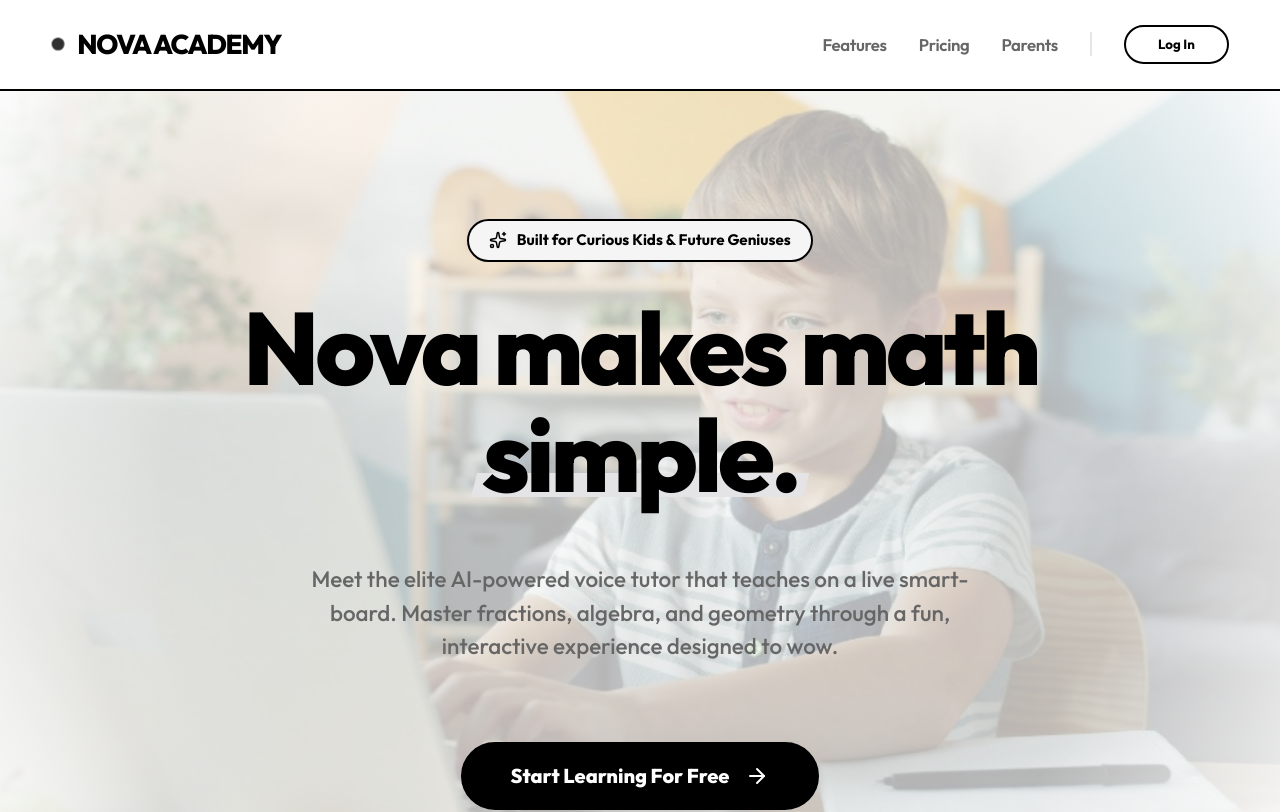
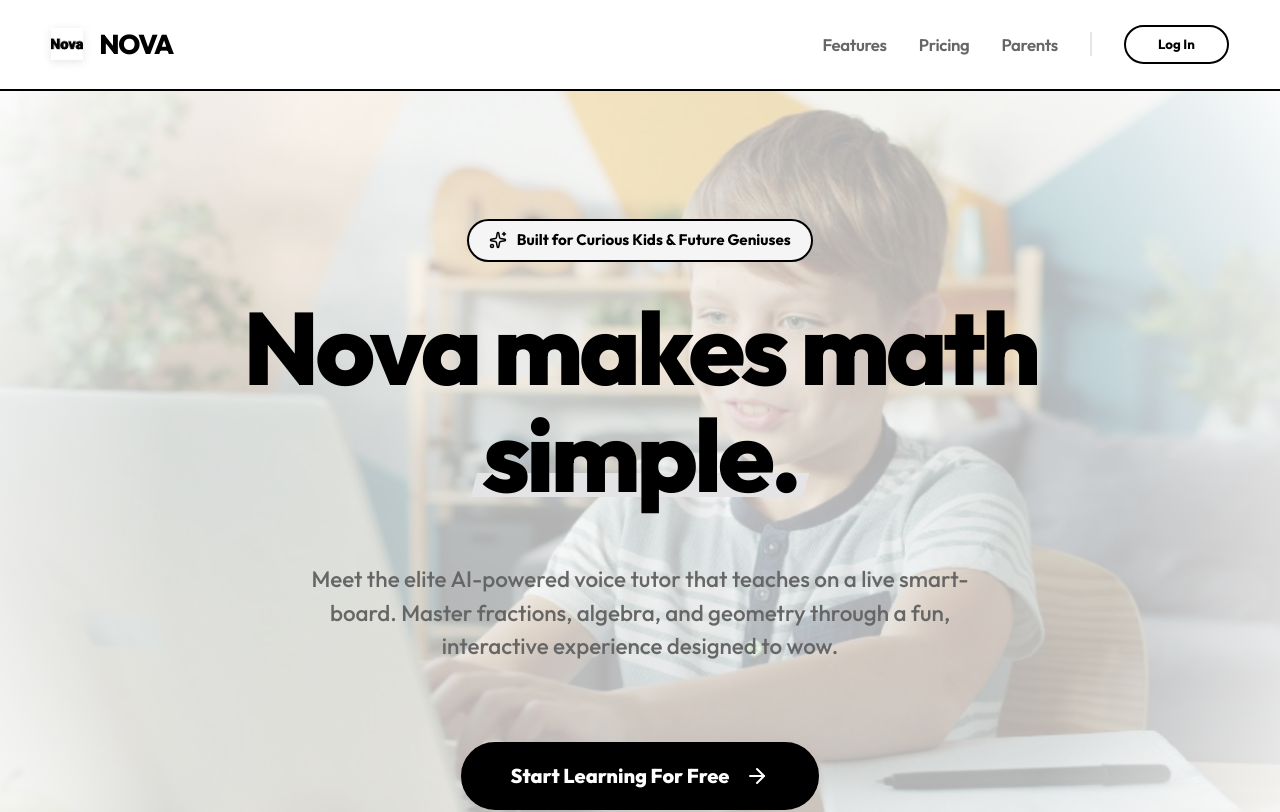
Before and after one commit to kingofalldevs/voice-tutor-frontend, a React (Vite) app: page / in a window 1280 px wide. Shown: the top 812 px of the page. Built offline with nearby package versions, Linux system fonts and the light colour scheme; no server answers.

Commit message:
Branding: Integrated new Nova logo and favicon. Prompt: Refined pedagogical flow and synchronized speech/board rules.

```diff
--- a/index.html
+++ b/index.html
@@ -2,11 +2,11 @@
 <html lang="en">
   <head>
     <meta charset="UTF-8" />
-    <link rel="icon" type="image/svg+xml" href="/favicon.svg" />
+    <link rel="icon" type="image/png" href="/favicon.png" />
     <meta name="viewport" content="width=device-width, initial-scale=1.0" />
-    <meta name="description" content="Voice Chat AI — A ChatGPT-style voice assistant. Speak naturally and get intelligent responses read aloud." />
-    <meta name="theme-color" content="#020617" />
-    <title>Voice Chat AI</title>
+    <meta name="description" content="Nova Academy — The elite AI Mathematics Tutor for Curious Minds." />
+    <meta name="theme-color" content="#ffffff" />
+    <title>Nova Academy</title>
   </head>
   <body>
     <div id="root"></div>
--- a/src/App.css
+++ b/src/App.css
@@ -19,9 +19,22 @@
   z-index: 100;
 }
 
+.app-header .logo-section {
+  display: flex;
+  align-items: center;
+  gap: 0.8rem;
+  cursor: help;
+}
+
+.app-header .logo-img {
+  width: 32px;
+  height: 32px;
+  object-fit: contain;
+}
+
 .logo {
   font-family: 'Outfit', sans-serif;
-  font-size: 1.75rem;
+  font-size: 1.5rem;
   font-weight: 900;
   margin: 0;
   color: var(--primary-accent);
--- a/src/App.jsx
+++ b/src/App.jsx
@@ -203,11 +203,12 @@ function App() {
       {showPicker && <LessonPickerModal onSelect={handleLessonSelect} onDismiss={() => setShowPicker(false)} />}
 
       <header className="app-header">
-        <h1 className="logo"
+        <div className="logo-section"
           onMouseEnter={() => setShowDiagnostics(true)}
           onMouseLeave={() => setShowDiagnostics(false)}>
-          Nova AI
-        </h1>
+          <img src="/logo.png" alt="Nova Logo" className="logo-img" />
+          <h1 className="logo">Nova AI</h1>
+        </div>
         {showDiagnostics && (
           <div className="diagnostic-popup">
             <p><strong>UID:</strong> {user.uid}</p>
--- a/src/components/LandingPage.css
+++ b/src/components/LandingPage.css
@@ -19,32 +19,14 @@
 .logo-section {
   display: flex;
   align-items: center;
-  gap: 0.75rem;
+  gap: 1rem;
 }
 
-.nova-dot {
-  width: 14px;
-  height: 14px;
-  background: var(--primary-accent);
-  border-radius: 50%;
-  animation: pulse 2s infinite ease-in-out;
-}
-
-@keyframes pulse {
-  0% {
-    transform: scale(0.9);
-    opacity: 0.8;
-  }
-
-  50% {
-    transform: scale(1.1);
-    opacity: 1;
-  }
-
-  100% {
-    transform: scale(0.9);
-    opacity: 0.8;
-  }
+.logo-img {
+  width: 32px;
+  height: 32px;
+  object-fit: contain;
+  filter: drop-shadow(0 2px 4px rgba(0,0,0,0.1));
 }
 
 .logo-section h1 {
--- a/src/components/LandingPage.jsx
+++ b/src/components/LandingPage.jsx
@@ -7,8 +7,8 @@ export default function LandingPage({ onLoginClick }) {
     <div className="landing-container">
       <nav className="landing-nav">
         <div className="logo-section">
-           <div className="nova-dot"></div>
-           <h1>Nova Academy</h1>
+          <img src="/logo.png" alt="Nova Logo" className="logo-img" />
+          <h1>Nova</h1>
         </div>
         <div className="nav-actions">
           <span className="nav-link" onClick={() => window.scrollTo(0, document.body.scrollHeight)}>Features</span>
@@ -64,7 +64,7 @@ export default function LandingPage({ onLoginClick }) {
         <div className="footer-content">
           <div className="footer-brand">
             <div className="logo-section">
-               <div className="nova-dot"></div>
+              <img src="/logo.png" alt="Nova Logo" className="logo-img" />
               <h2>Nova Academy</h2>
             </div>
             <p>The definitive AI-powered voice tutor built natively for ambitious kids and supportive parents.</p>
--- a/src/components/LoginScreen.css
+++ b/src/components/LoginScreen.css
@@ -38,9 +38,16 @@
   font-size: 3rem;
   font-family: 'Outfit', sans-serif;
   margin-bottom: 0.5rem;
-  background: linear-gradient(135deg, #fff, var(--primary-accent));
+  background: linear-gradient(135deg, #000, var(--primary-accent));
   -webkit-background-clip: text;
   -webkit-text-fill-color: transparent;
+}
+
+.login-logo-img {
+  width: 80px;
+  height: 80px;
+  margin-bottom: 1.5rem;
+  filter: drop-shadow(0 4px 12px rgba(0,0,0,0.15));
 }
 
 .login-header p {
--- a/src/components/LoginScreen.jsx
+++ b/src/components/LoginScreen.jsx
@@ -26,7 +26,7 @@ export default function LoginScreen({ onBack }) {
 
       <div className="login-card glass-panel">
         <div className="login-header">
-          <div className="nova-icon"></div>
+          <img src="/logo.png" alt="Nova Logo" className="login-logo-img" />
           <h1>Nova AI</h1>
           <p>Guided Intelligence for the Curious Mind</p>
         </div>
```
Also changed, not shown: public/favicon.png (added), public/logo.png (added). Lines whose indentation alone changed are shown as unchanged.
